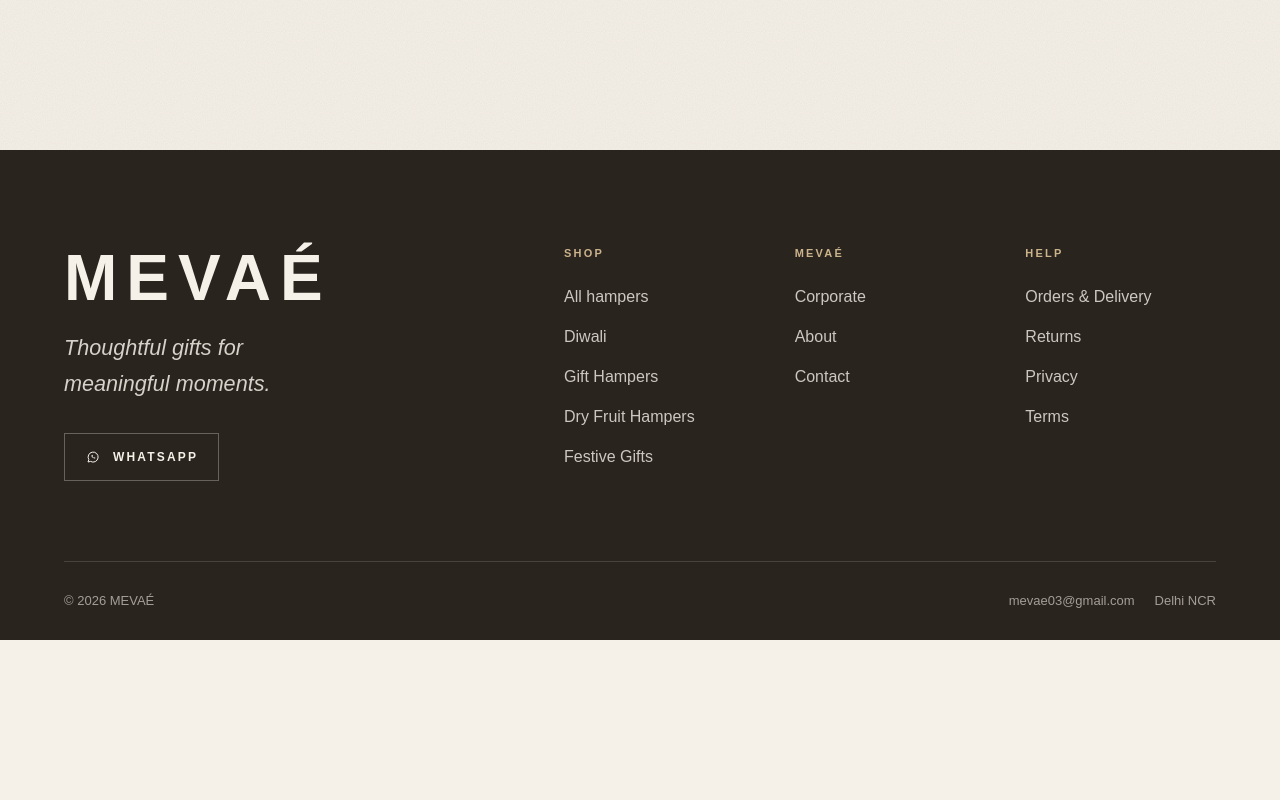
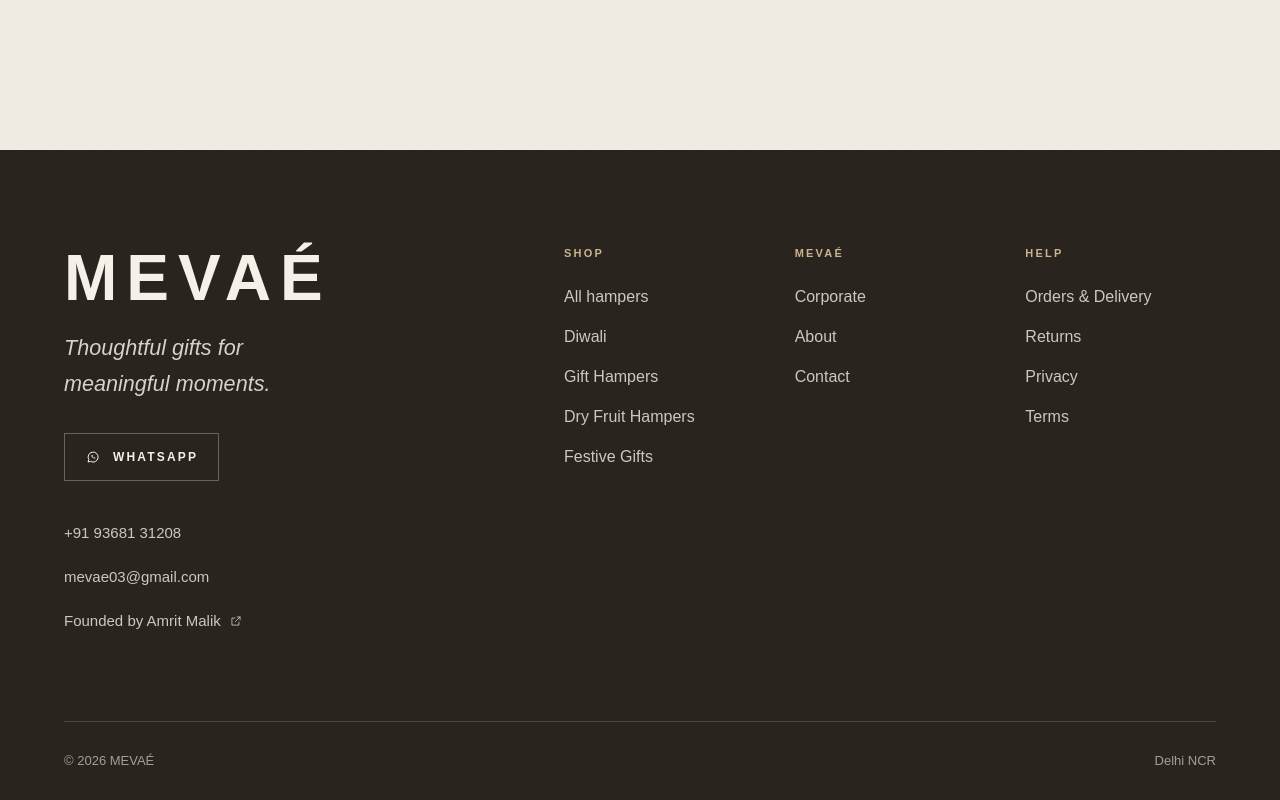
Before and after one commit to wisepilot071/mevae-website, a Next.js app: page / in a window 1280 px wide. Shown: the part 6454-7254 px from the top of the page. Before the commit the page ends 7094 px from the top, so only its background shows below. Built offline with nearby package versions, Linux system fonts and the light colour scheme; a web font is replaced by a local one.

Commit message:
Add files via upload

```diff
--- a/src/components/layout/Footer.tsx
+++ b/src/components/layout/Footer.tsx
@@ -7,6 +7,7 @@ import { ui } from '@/data/ui';
 import { shopPage } from '@/data/pages';
 import { Container } from '@/components/ui/Container';
 import { WhatsAppIcon } from '@/components/ui/WhatsAppIcon';
+import { ExternalIcon } from '@/components/ui/Icons';
 
 export function Footer() {
   const year = new Date().getFullYear();
@@ -26,6 +27,36 @@ export function Footer() {
             <a href={whatsappUrl()} {...externalLinkProps} className="mt-8 inline-flex min-h-[48px] items-center gap-3 border border-ivory/30 px-5 text-[0.75rem] font-semibold uppercase tracking-[0.18em] transition-colors hover:border-ivory">
               <WhatsAppIcon /> {navLabels.whatsapp}
             </a>
+            <dl className="mt-8 space-y-1 text-[0.9375rem] text-ivory/80">
+              <div className="flex flex-wrap gap-x-2">
+                <dt className="sr-only">WhatsApp</dt>
+                <dd>
+                  <a href={whatsappUrl()} {...externalLinkProps} className="inline-flex min-h-[40px] items-center tabular-nums hover:text-ivory">
+                    {brand.whatsapp.display}
+                  </a>
+                </dd>
+              </div>
+              {emailConfigured && (
+                <div>
+                  <dt className="sr-only">Email</dt>
+                  <dd>
+                    <a href={`mailto:${brand.email}`} className="inline-flex min-h-[40px] items-center break-all hover:text-ivory">
+                      {brand.email}
+                    </a>
+                  </dd>
+                </div>
+              )}
+              <div>
+                <dt className="sr-only">Founder</dt>
+                <dd>
+                  <a href={brand.founder.linkedin} {...externalLinkProps} className="inline-flex min-h-[40px] items-center gap-2 hover:text-ivory">
+                    {ui.footer.founded(brand.founder.name)}
+                    <ExternalIcon />
+                    <span className="sr-only">on LinkedIn (opens in a new tab)</span>
+                  </a>
+                </dd>
+              </div>
+            </dl>
           </div>
           <nav aria-label={navLabels.footerNavLabel} className="grid grid-cols-2 gap-10 sm:grid-cols-3 md:col-span-7">
             <div>
@@ -83,11 +114,6 @@ export function Footer() {
         <div className="flex flex-col gap-3 py-7 text-[0.8125rem] text-ivory/60 sm:flex-row sm:items-center sm:justify-between">
           <p>{ui.footer.rights(year, brand.brandName)}</p>
           <p className="flex flex-wrap gap-x-5 gap-y-1">
-            {emailConfigured && (
-              <a href={`mailto:${brand.email}`} className="hover:text-ivory">
-                {brand.email}
-              </a>
-            )}
             <span>{brand.location}</span>
           </p>
         </div>
```
